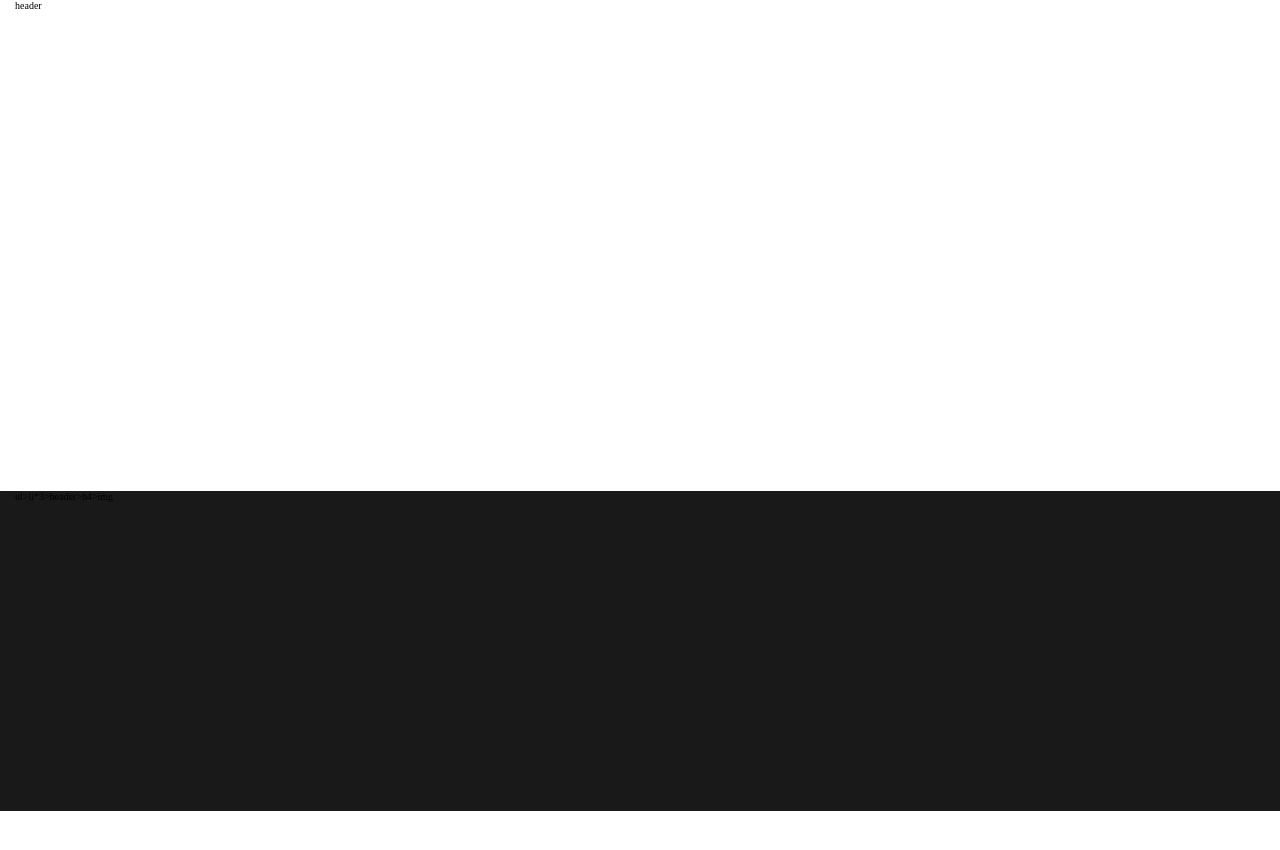
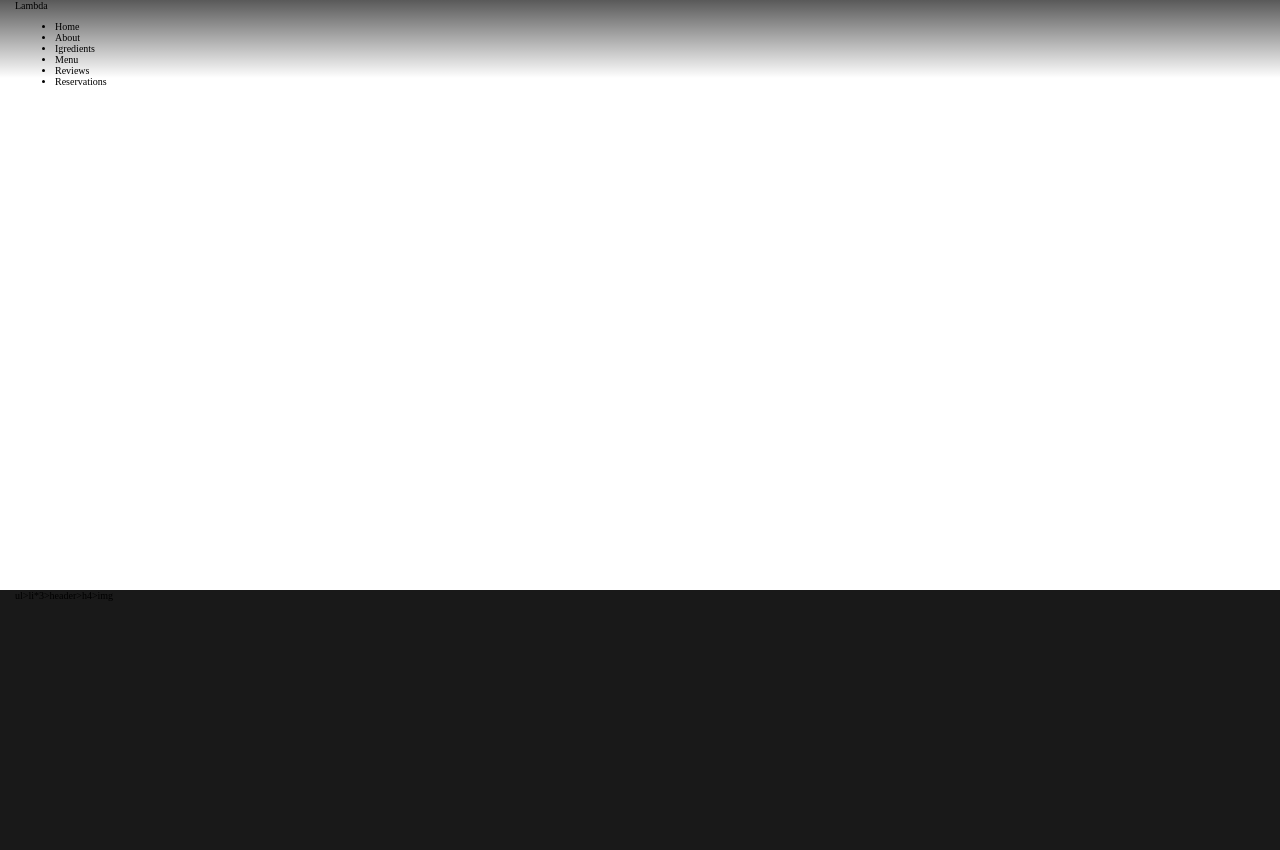
Before and after one commit to olegkoleda/markup-1, a plain HTML site: page index.html in a window 1280 px wide. Before the commit the page ends 811 px from the top, so only its background shows below. Drawn offline with Linux system fonts and the light colour scheme.

Commit message:
first skilet

```diff
--- a/css/style.css
+++ b/css/style.css
@@ -5,9 +5,18 @@ html, body {
     height: 100%;
 }
 
-.wrapper {
-    width: 1250px;
-    margin: 0 auto;
+header {
+    height: 110px;
+    width: 100%;
+    background: linear-gradient(to bottom, rgba(0,0,0,0.65) 0%,rgba(0,0,0,0) 71%);
+}
+
+.logo {
+    width: auto;
+}
+
+.header-menu {
+    display: inline-block;
 }
 
 main {
@@ -20,3 +29,8 @@ footer {
     background: #191919;
     height: 320px;
 }
+
+.wrapper {
+    width: 1250px;
+    margin: 0 auto;
+}
--- a/index.html
+++ b/index.html
@@ -10,7 +10,17 @@
 <body>
     <header>
         <div class="wrapper">
-        header
+        <a class="logo">Lambda</a>
+        <nav>
+                <ul class="header-menu">
+                    <li>Home</li>
+                    <li>About</li>
+                    <li>Igredients</li>
+                    <li>Menu</li>
+                    <li>Reviews</li>
+                    <li>Reservations</li>
+                </ul>
+        </nav>
         </div>
     </header>
     <main>
```
